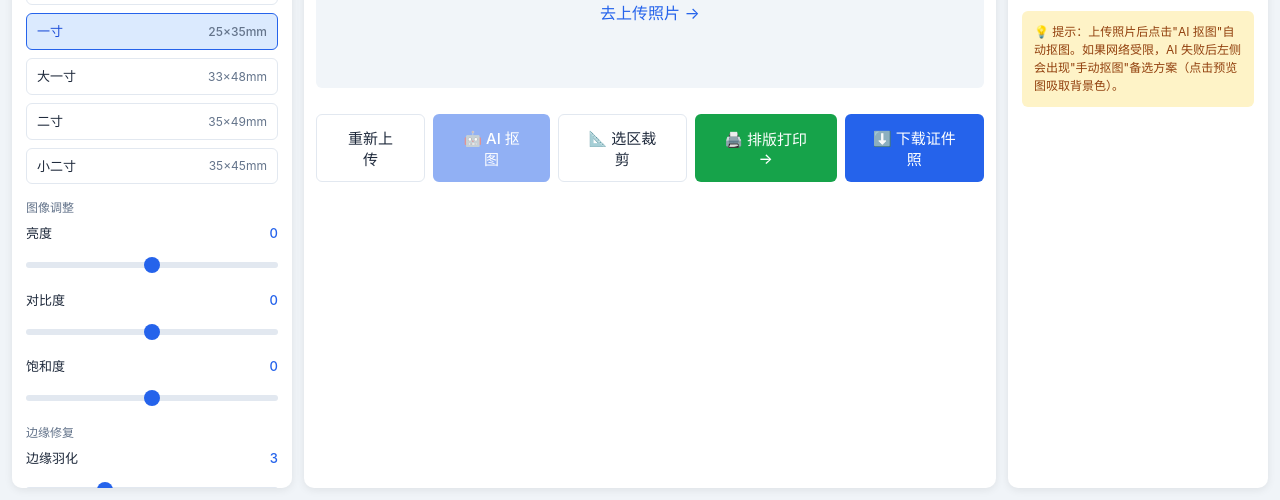
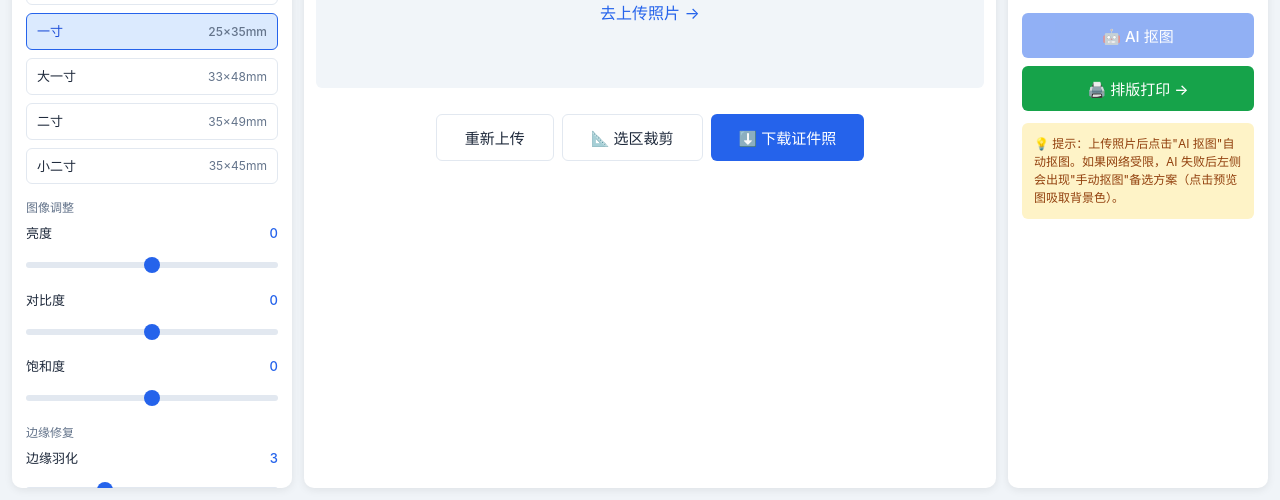
Before and after one commit to ANJIANZ/id-photo-maker, a website: page editor.html in a window 1280 px wide. Shown: the part 300-800 px from the top of the page. Drawn offline with Linux system fonts and the light colour scheme.

Commit message:
move: AI抠图和排版打印按钮移到右侧信息面板

```diff
--- a/editor.html
+++ b/editor.html
@@ -124,9 +124,7 @@
       </div>
       <div class="bottom-bar">
         <button class="btn btn-outline" id="reuploadBtn">重新上传</button>
-        <button class="btn btn-primary" id="cutoutBtn" disabled>🤖 AI 抠图</button>
         <button class="btn btn-outline" id="cropSelectBtn2">📐 选区裁剪</button>
-        <button class="btn btn-success" id="toPrintBtn">🖨️ 排版打印 →</button>
         <button class="btn btn-primary" id="downloadBtn">⬇️ 下载证件照</button>
       </div>
     </div>
@@ -157,6 +155,11 @@
       <div class="info-item">
         <span class="info-label">抠图状态</span>
         <span class="info-value" id="infoCutout">未抠图</span>
+      </div>
+
+      <div style="display:flex;flex-direction:column;gap:8px;margin-top:14px;">
+        <button class="btn btn-primary" id="cutoutBtn" disabled style="width:100%;">🤖 AI 抠图</button>
+        <button class="btn btn-success" id="toPrintBtn" style="width:100%;">🖨️ 排版打印 →</button>
       </div>
 
       <div style="margin-top:12px; padding:12px; background:#fef3c7; border-radius:6px; font-size:12px; color:#92400e; line-height:1.5;">
```
